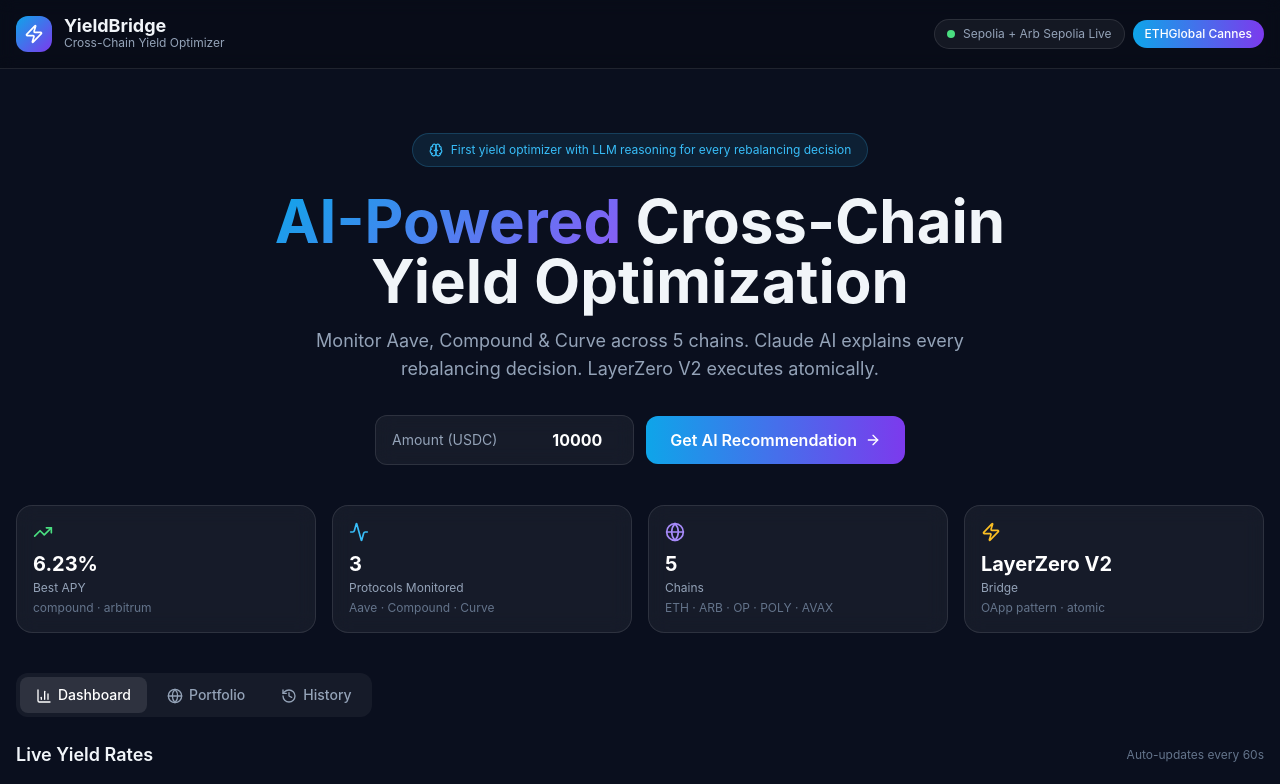
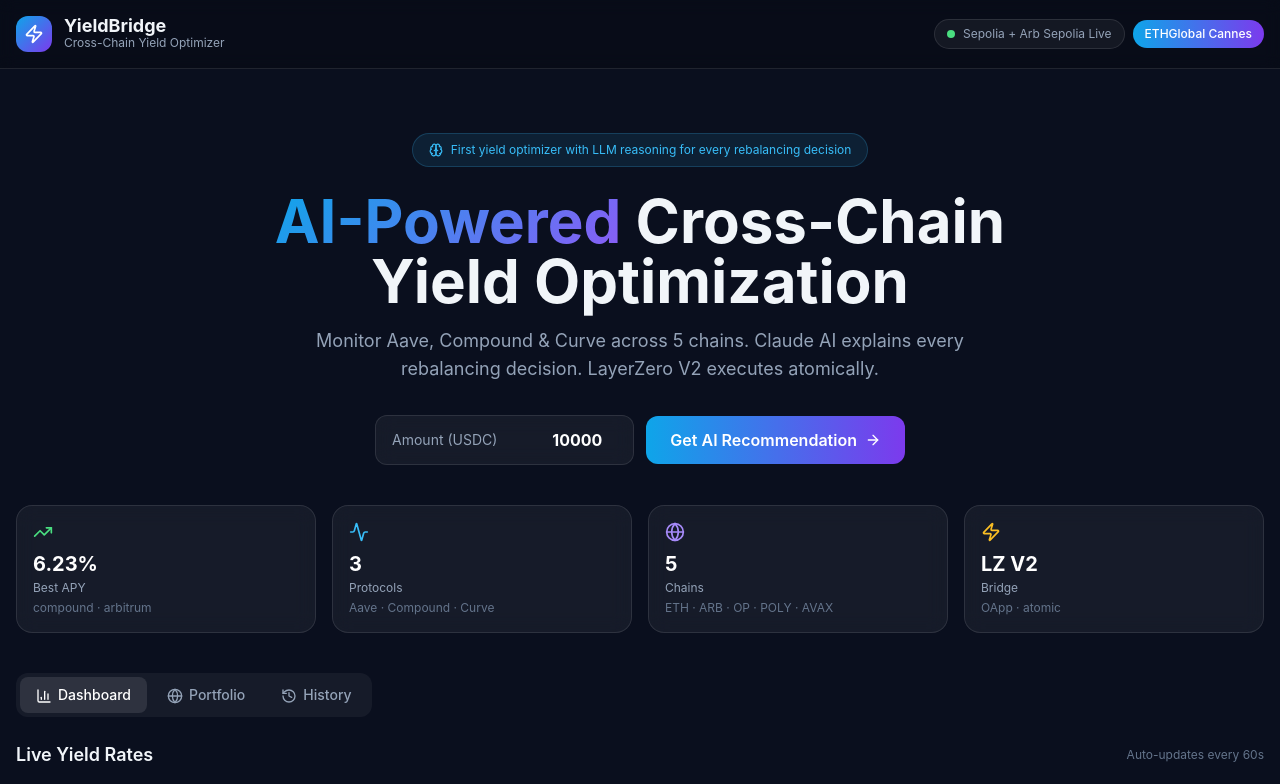
Before and after one commit to mgnlia/ethglobal-cannes-yield-optimizer, a Next.js app in the folder frontend/: page / in a window 1280 px wide. Shown: the top 784 px of the page. Built offline with nearby package versions, Linux system fonts and the light colour scheme; no server answers.

Commit message:
feat: add StatsBar component

```diff
--- a/frontend/components/StatsBar.tsx
+++ b/frontend/components/StatsBar.tsx
@@ -8,34 +8,10 @@
   const bestChain = yields?.best_chain ?? 'arbitrum'
 
   const stats = [
-    {
-      icon: TrendingUp,
-      label: 'Best APY',
-      value: `${bestApy.toFixed(2)}%`,
-      sub: `${bestProtocol} · ${bestChain}`,
-      color: 'text-green-400',
-    },
-    {
-      icon: Activity,
-      label: 'Protocols Monitored',
-      value: '3',
-      sub: 'Aave · Compound · Curve',
-      color: 'text-sky-400',
-    },
-    {
-      icon: Globe,
-      label: 'Chains',
-      value: '5',
-      sub: 'ETH · ARB · OP · POLY · AVAX',
-      color: 'text-violet-400',
-    },
-    {
-      icon: Zap,
-      label: 'Bridge',
-      value: 'LayerZero V2',
-      sub: 'OApp pattern · atomic',
-      color: 'text-amber-400',
-    },
+    { icon: TrendingUp, label: 'Best APY', value: `${bestApy.toFixed(2)}%`, sub: `${bestProtocol} · ${bestChain}`, color: 'text-green-400' },
+    { icon: Activity, label: 'Protocols', value: '3', sub: 'Aave · Compound · Curve', color: 'text-sky-400' },
+    { icon: Globe, label: 'Chains', value: '5', sub: 'ETH · ARB · OP · POLY · AVAX', color: 'text-violet-400' },
+    { icon: Zap, label: 'Bridge', value: 'LZ V2', sub: 'OApp · atomic', color: 'text-amber-400' },
   ]
 
   return (
@@ -43,9 +19,7 @@
       <div className="grid grid-cols-2 sm:grid-cols-4 gap-4">
         {stats.map(({ icon: Icon, label, value, sub, color }) => (
           <div key={label} className="glass rounded-2xl p-4">
-            <div className={`${color} mb-2`}>
-              <Icon className="w-5 h-5" />
-            </div>
+            <div className={`${color} mb-2`}><Icon className="w-5 h-5" /></div>
             <div className="font-bold text-xl text-white">{value}</div>
             <div className="text-xs text-slate-400 mt-0.5">{label}</div>
             <div className="text-xs text-slate-500 mt-1">{sub}</div>
```
